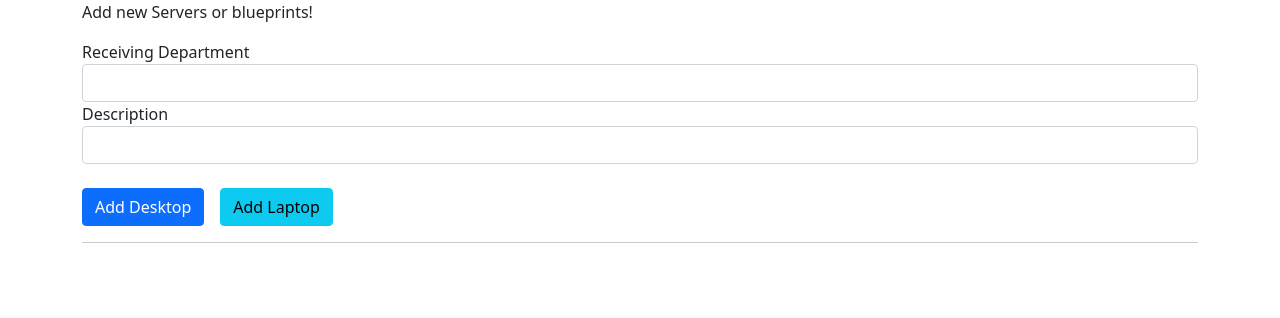
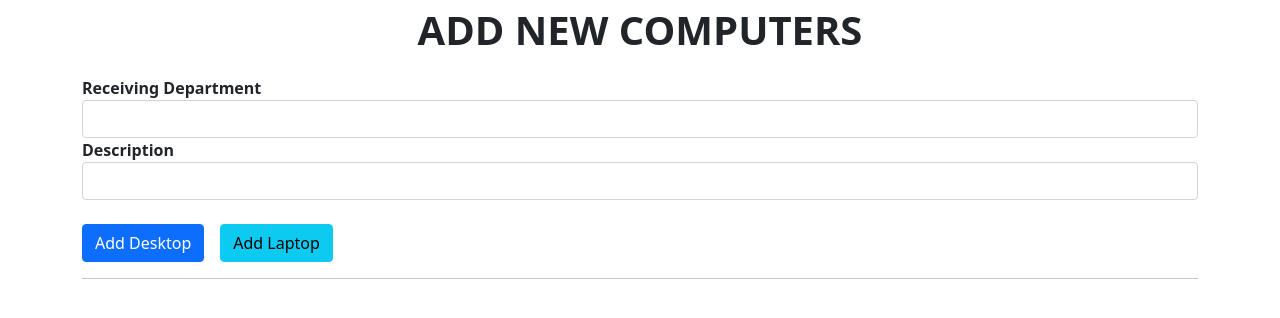
Before and after one commit to afolabiopakunle/custom-data-binding-one-take, an Angular app: page / in a window 1280 px wide. Shown: the top 318 px of the page. Built offline with nearby package versions, Linux system fonts and the light colour scheme.

Commit message:
computer model added

```diff
--- a/src/app/app.component.ts
+++ b/src/app/app.component.ts
@@ -6,5 +6,5 @@ import { Component} from '@angular/core';
   styleUrls: [ './app.component.css' ]
 })
 export class AppComponent  {
-
+  computers;
 }
--- a/src/app/cockpit/cockpit.component.html
+++ b/src/app/cockpit/cockpit.component.html
@@ -1,10 +1,10 @@
 <div class="container">
 <div class="row">
   <div class="col-xs-12">
-    <p>Add new Servers or blueprints!</p>
-    <label>Receiving Department</label>
+    <p class='fs-1 text-uppercase text-center fw-bolder'>Add New Computers</p>
+    <label class="fw-bold">Receiving Department</label>
     <input type="text" class="form-control" [(ngModel)]="department">
-    <label>Description</label>
+    <label class="fw-bold">Description</label>
     <input type="text" class="form-control" [(ngModel)]="description">
     <br>
     <button
--- /dev/null
+++ b/src/app/computer.model.ts
@@ -0,0 +1,5 @@
+export interface IComputer {
+  type?: string,
+  department: string,
+  description: string
+}
```
